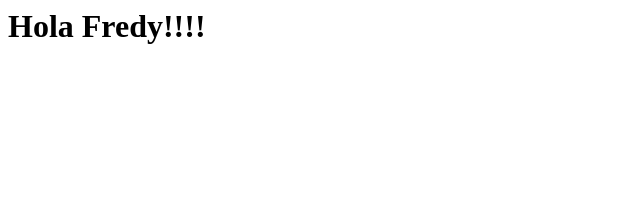
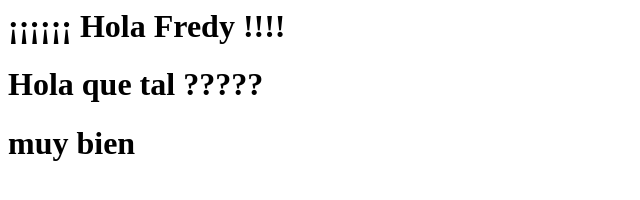
Before and after one commit to Fredy0107/Repositorio1, a plain HTML site: page SitioWebHTML/SITIO WEB.html in a window 1280 px wide. Shown: the whole page, without its empty margins (0-640 px from the left). Drawn offline with Linux system fonts and the light colour scheme.

Commit message:
otra linea

```diff
--- a/SitioWebHTML/SITIO WEB.html
+++ b/SitioWebHTML/SITIO WEB.html
@@ -4,6 +4,8 @@
 <TITLE> SITIO DHTML </TITLE>
 </HEAD>
 <BODY>
-<h1> Hola Fredy!!!!  </h1>
+<h1> ¡¡¡¡¡¡ Hola Fredy !!!!  </h1>
+<h1> Hola que tal ????? </h1>
+<h1>muy bien </h1>
 </BODY>
 </HTML>
```
